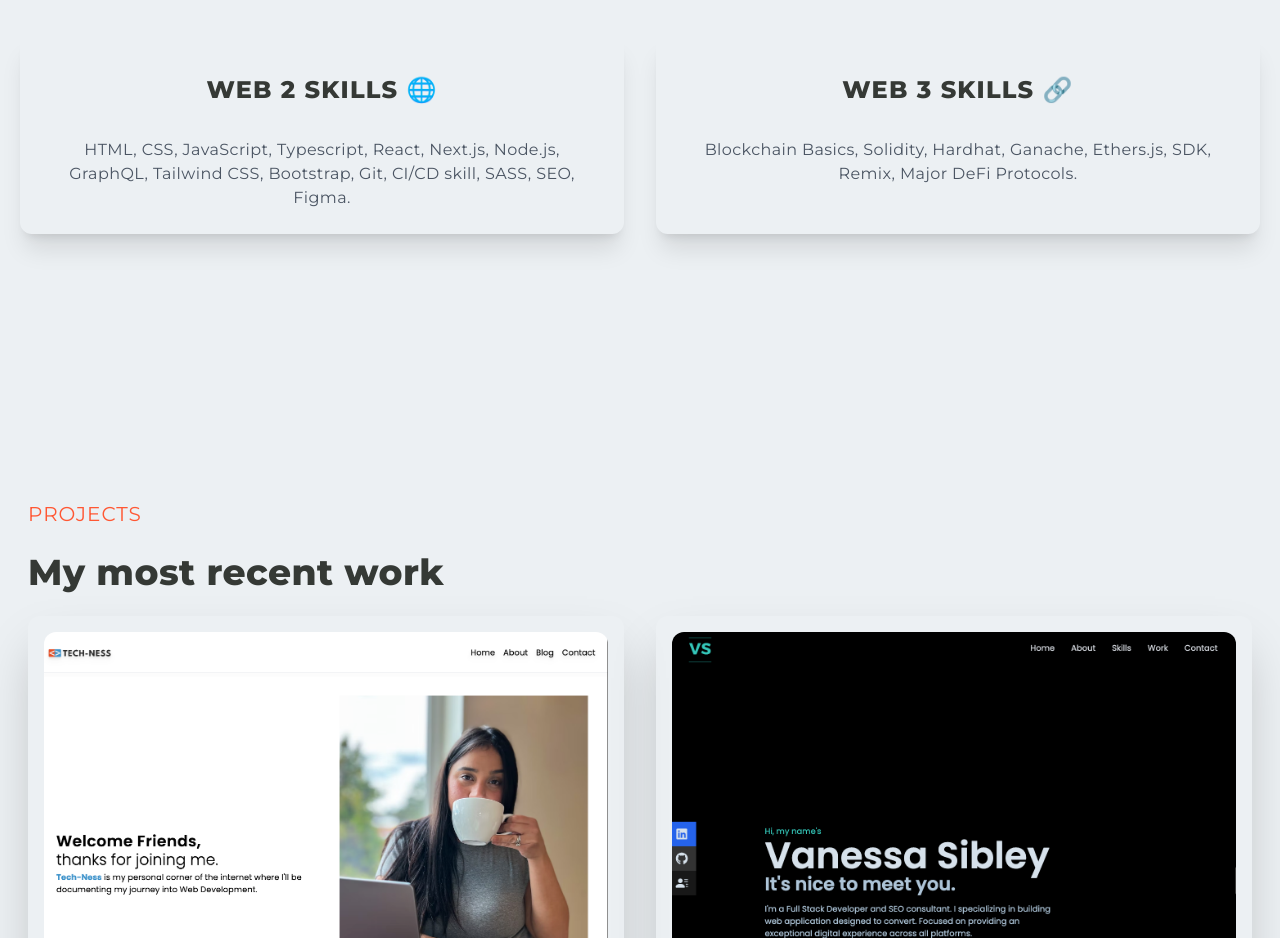
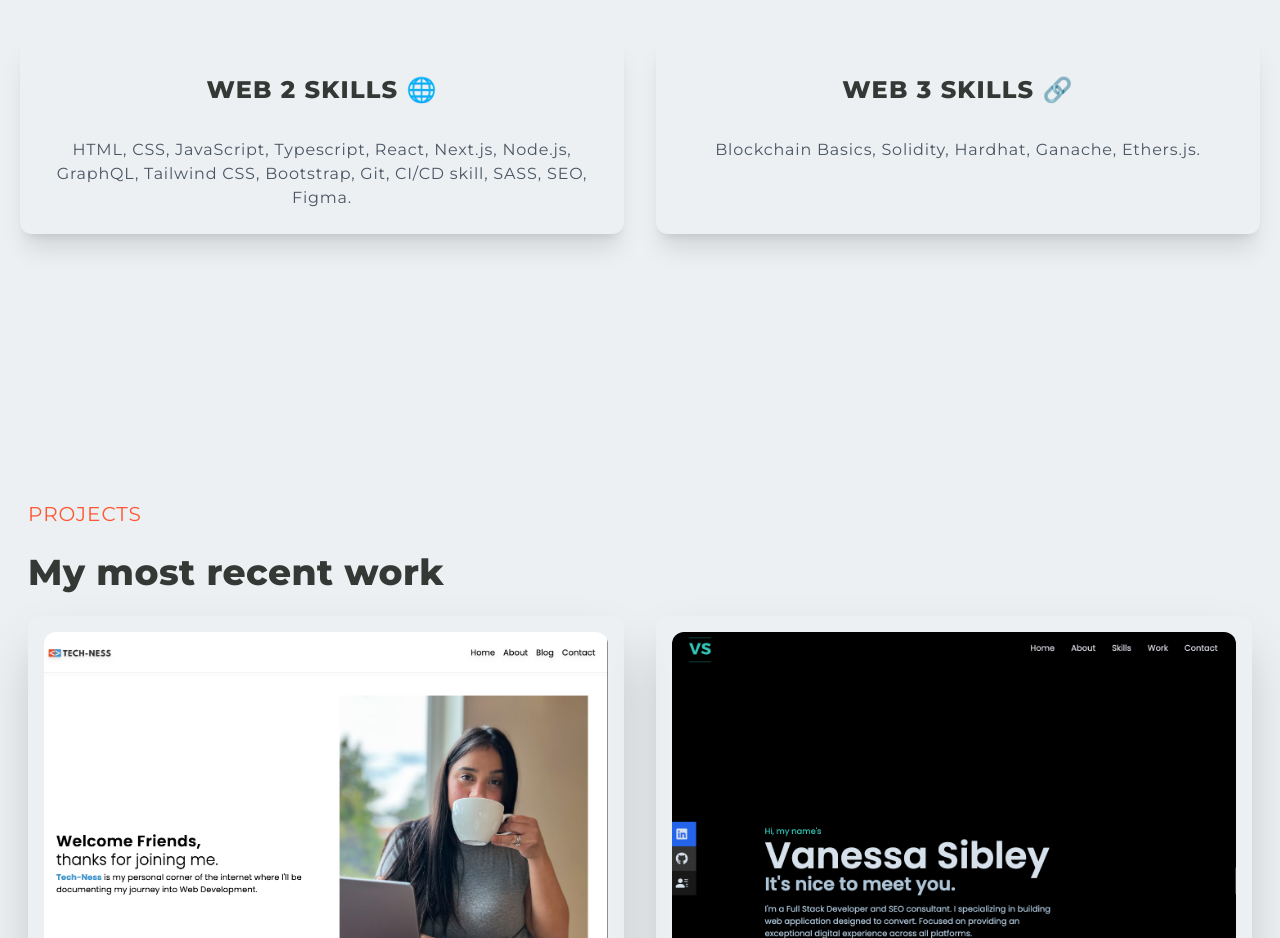
Before and after one commit to vsibley/nextjs-personal-portfolio, a Next.js app: page / in a window 1280 px wide. Shown: the part 1980-2918 px from the top of the page. Built offline with nearby package versions, Linux system fonts and the light colour scheme.

Commit message:
updated tracking on skills p tag

```diff
--- a/public/components/Skills.jsx
+++ b/public/components/Skills.jsx
@@ -14,14 +14,14 @@ const Skills = () => {
           <div className='p-6 shadow-xl rounded-xl md:hover:scale-110 ease-in duration-300 dark:border-gray-500 dark:border-2'>
                     <div className='grid grid-cols-1 gap-4 justify-center items-center text-center'>
               <p className='text-2xl font-bold tracking-wider py-4 uppercase'>Web 2 Skills 🌐 </p>
-              <p className='text-gray-600 dark:text-[#FAF9F6] tracking-wide'>HTML, CSS, JavaScript, Typescript, React, Next.js, Node.js, GraphQL, Tailwind CSS, Bootstrap, Git, CI/CD skill, SASS, SEO, Figma.</p>
+              <p className='text-gray-600 dark:text-[#FAF9F6] tracking-wider'>HTML, CSS, JavaScript, Typescript, React, Next.js, Node.js, GraphQL, Tailwind CSS, Bootstrap, Git, CI/CD skill, SASS, SEO, Figma.</p>
                     </div>
                 </div>
 
                   <div className='p-6 shadow-xl dark:shadow-none  dark:border-2 dark:border-gray-500 rounded-xl md:hover:scale-110 ease-in duration-300'>
                       <div className='grid grid-cols-1 gap-4 justify-center items-center text-center'>
               <p className='text-2xl font-bold tracking-wider py-4 uppercase'>Web 3 Skills 🔗 </p>
-              <p className='text-gray-600 dark:text-[#FAF9F6] tracking-wide '>Blockchain Basics, Solidity, Hardhat, Ganache, Ethers.js, SDK, Remix, Major DeFi Protocols. </p>
+              <p className='text-gray-600 dark:text-[#FAF9F6] tracking-wider '>Blockchain Basics, Solidity, Hardhat, Ganache, Ethers.js. </p>
                     </div>
 
                 </div>
```
